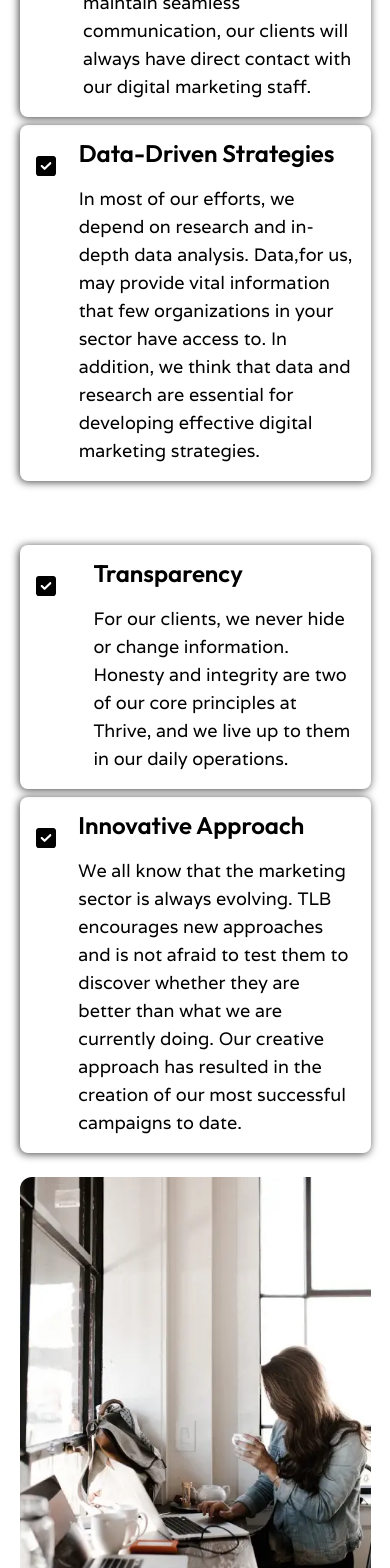
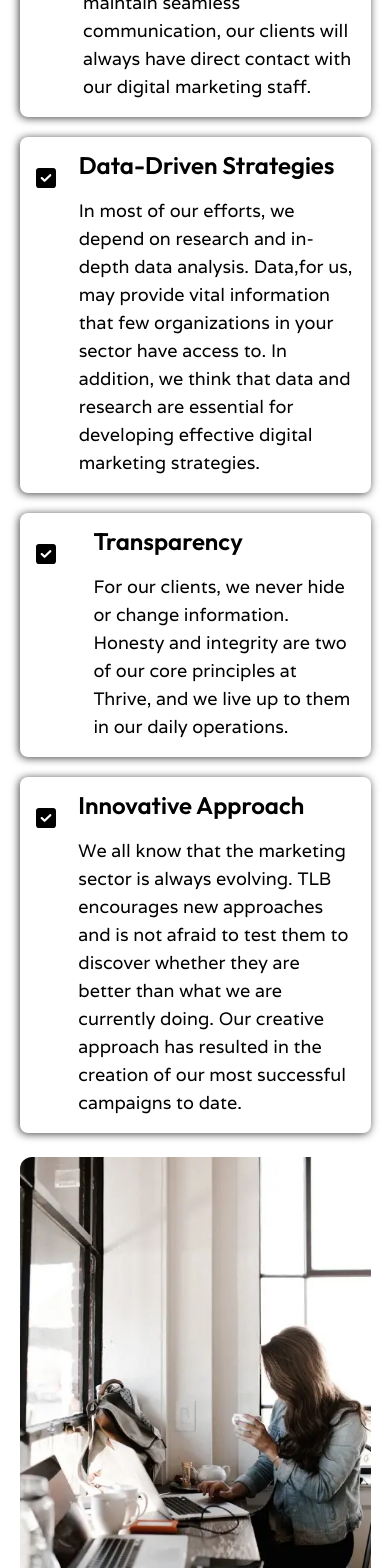
Before and after one commit to lfgraphics/ltbb, a Next.js app: page /digitalmarketing in a window 390 px wide. Shown: the part 3000-4568 px from the top of the page. Built offline with nearby package versions, Linux system fonts and the light colour scheme.

Commit message:
Fix: Spacinng in Cards

```diff
--- a/app/digitalmarketing/page.jsx
+++ b/app/digitalmarketing/page.jsx
@@ -78,7 +78,7 @@ export default function DigitalMarketing() {
             </div>
 
             <div
-              className="w-full rounded-lg lg:rounded-2xl flex gap-5 md:p-8 md:py-16 p-4 lg:gap-8"
+              className="w-full rounded-lg lg:rounded-2xl mt-3 flex gap-5 md:p-8 md:py-16 p-4 lg:gap-8"
               style={{ boxShadow: " -1px 1px 9px 0px rgba(0,0,0,0.75)" }}
             >
               <div className="w-[200px] h-[200px]">
@@ -100,7 +100,7 @@ export default function DigitalMarketing() {
           </div>
         </div>
 
-        <div className="flex flex-col gap-6 mt-16 md:flex-row items-stretch lg:gap-32">
+        <div className="flex flex-col gap-6 mt-5 lg:mt-16 md:flex-row items-stretch lg:gap-32">
           <img
             src="/digital-marketing/digital-marketing-4.webp"
             className="w-full h-[425px] lg:h-auto lg:max-h-[calc(100vh-20vh)] grow object-cover rounded-xl order-2"
@@ -126,7 +126,7 @@ export default function DigitalMarketing() {
             </div>
 
             <div
-              className="w-full rounded-lg lg:rounded-2xl flex gap-5 md:p-8 md:py-16 p-4 lg:gap-8"
+              className="w-full rounded-lg lg:rounded-2xl mt-3 flex gap-5 md:p-8 md:py-16 p-4 lg:gap-8"
               style={{ boxShadow: " -1px 1px 9px 0px rgba(0,0,0,0.75)" }}
             >
               <div className="w-[200px] h-[200px]">
```
